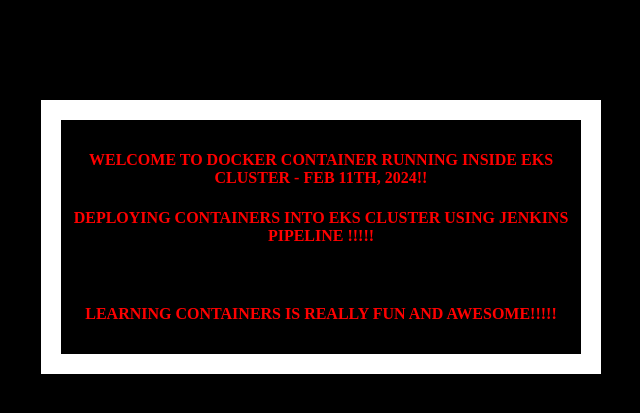
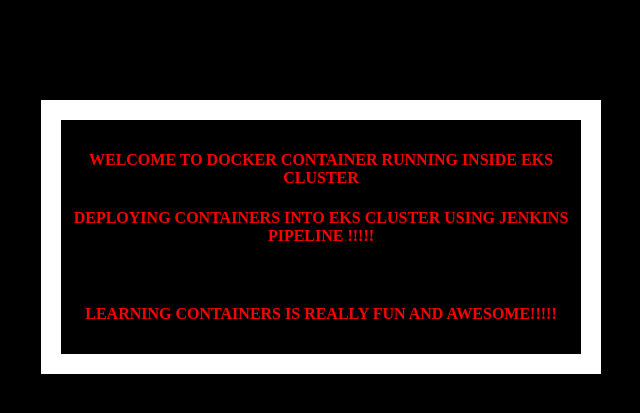
Before and after one commit to karanmhaskeDevOps/Jenkins-python-project, a Flask app: page / in a window 1280 px wide. Shown: the top 413 px of the page, without its empty margins (319-959 px from the left). Run offline with Flask 2, Linux system fonts and the light colour scheme.

Commit message:
Update index.html

```diff
--- a/templates/index.html
+++ b/templates/index.html
@@ -19,7 +19,7 @@
   </head>
   <body>
     <div class="container">
-      <h4>Welcome to Docker Container running inside  EKS Cluster - Feb 11th, 2024!!</h4>
+      <h4>Welcome to Docker Container running inside  EKS Cluster</h4>
       <h4>Deploying Containers into EKS cluster using Jenkins Pipeline !!!!!</h4>
       <br>
        <h4>Learning containers is really fun and awesome!!!!!</h4>
```
